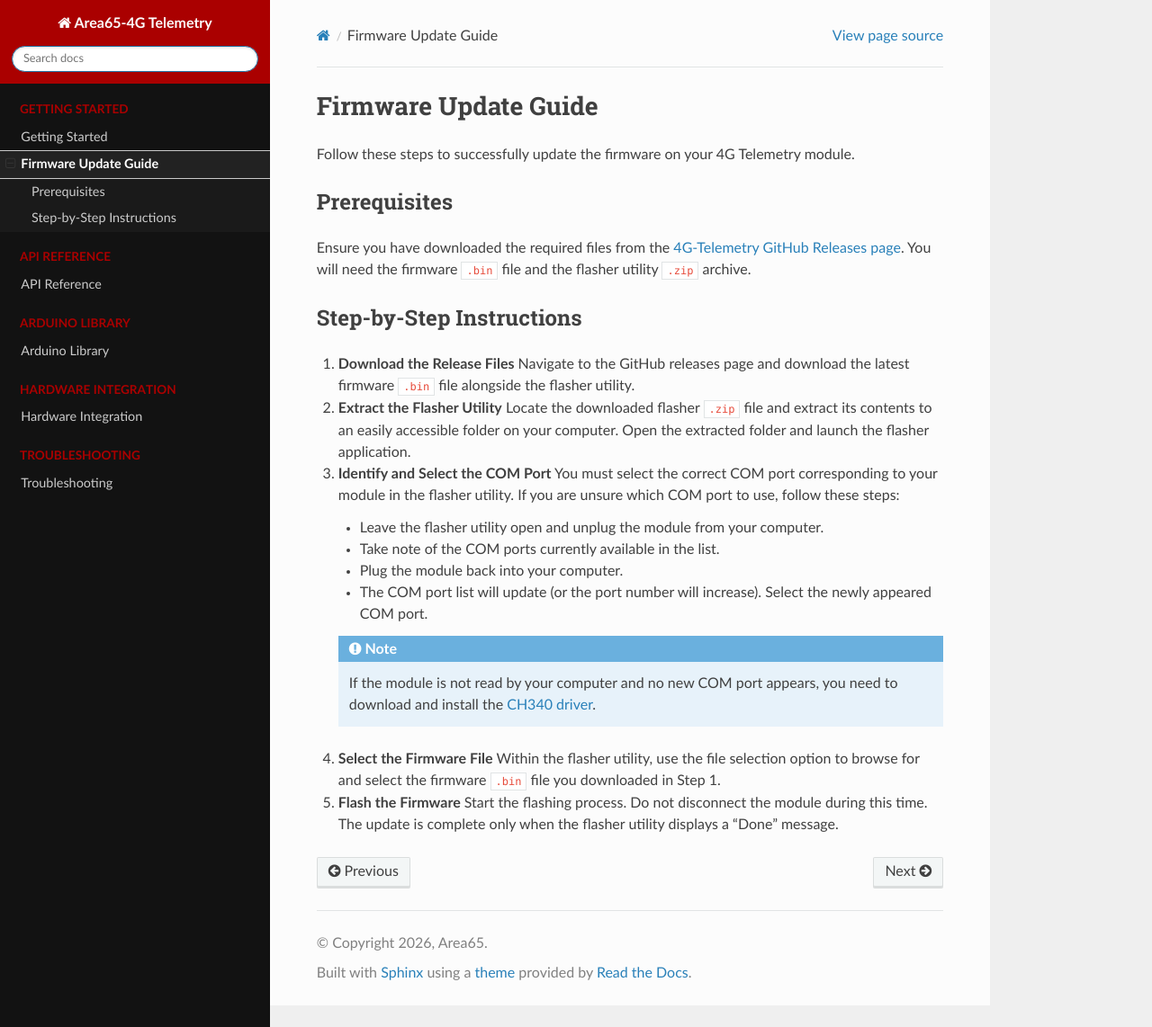
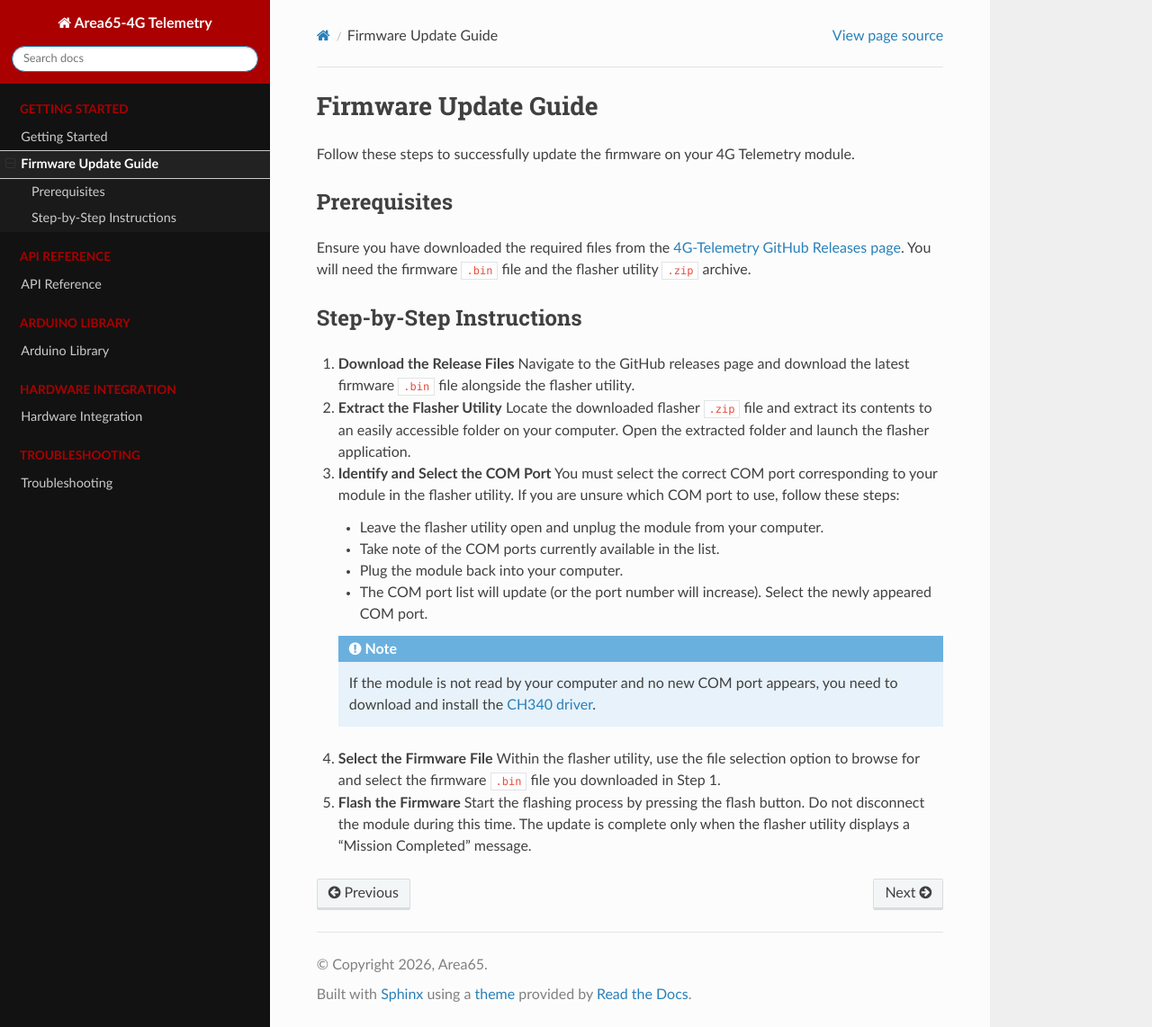
Before and after one commit to area65tech/4G-Telemetry-wiki, a Sphinx documentation site: the page built from docs/source/firmware-update-guide.rst, in a window 1280 px wide and 1142 px high. Shown: the whole window at 90% size. Built offline with Sphinx 7.4.7 and the Read the Docs theme 3.1.0, drawn with Linux system fonts in a browser that asks for light colours.

Commit message:
wording changes

```diff
--- a/docs/source/firmware-update-guide.rst
+++ b/docs/source/firmware-update-guide.rst
@@ -31,4 +31,4 @@ Step-by-Step Instructions
    Within the flasher utility, use the file selection option to browse for and select the firmware ``.bin`` file you downloaded in Step 1.
 
 5. **Flash the Firmware**
-   Start the flashing process. Do not disconnect the module during this time. The update is complete only when the flasher utility displays a "Done" message.
+   Start the flashing process by pressing the flash button. Do not disconnect the module during this time. The update is complete only when the flasher utility displays a "Mission Completed" message.
```
